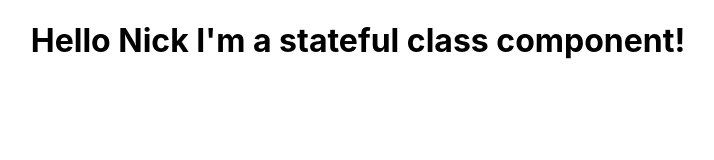
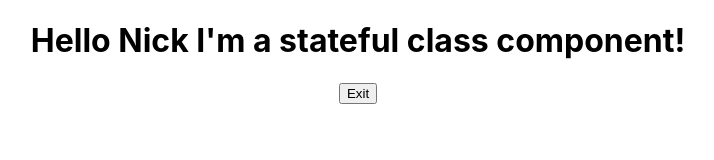
Before and after one commit to NickdevC/gitpod-react, a React (Create React App) app in the folder my-app/: page / in a window 1280 px wide. Shown: the top 160 px of the page, without its empty margins (282-996 px from the left). Built offline with nearby package versions, Linux system fonts and the light colour scheme.

Commit message:
Add constructor method to render initial state

```diff
--- a/my-app/src/components/StatefulGreeting.js
+++ b/my-app/src/components/StatefulGreeting.js
@@ -1,8 +1,22 @@
 import React from "react";
 
 class StatefulGreeting extends React.Component {
+
+    constructor(props) {
+        super(props);
+        this.state = {
+            introduction: "Hello",
+            buttonText: "Exit",
+        };
+    }
+
     render() {
-        return <h1>Hello {this.props.name} {this.props.greeting}</h1>
+        return (
+            <div>
+                <h1>{this.state.introduction} {this.props.name} {this.props.greeting}</h1>
+                <button>{this.state.buttonText}</button>
+            </div>
+        )
     }
 }
 
```
